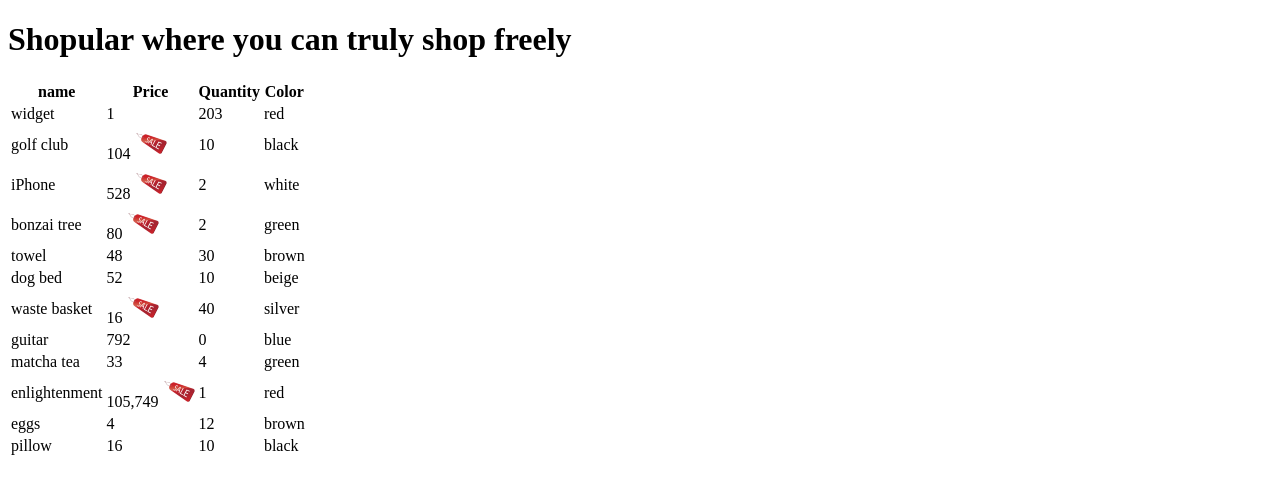
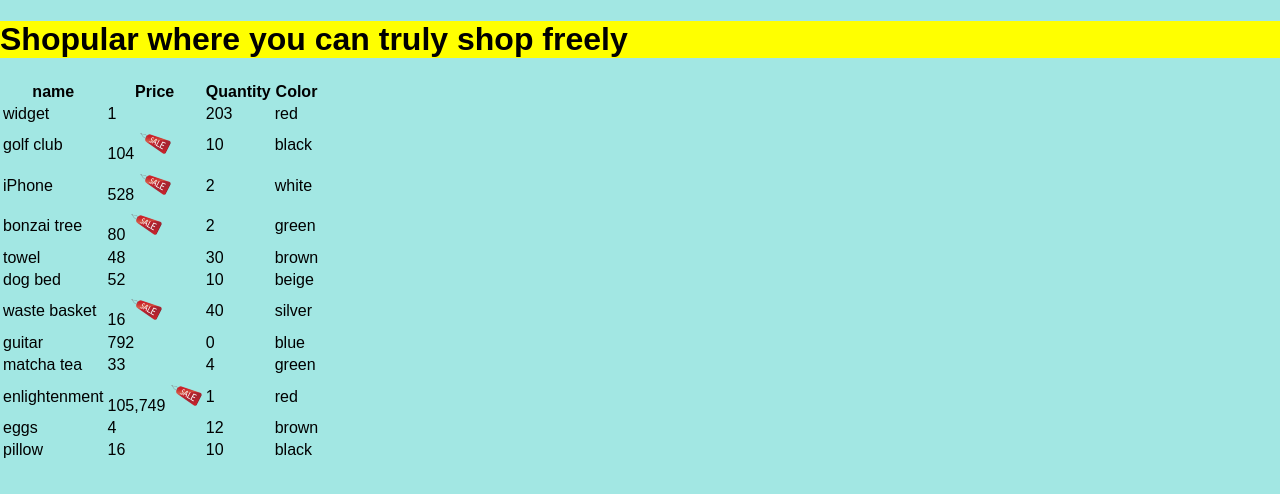
Before and after one commit to syedali575/shopular, a website: page index.html in a window 1280 px wide. Drawn offline with nearby package versions, Linux system fonts and the light colour scheme.

Commit message:
Installed normalize.css and working on styling

```diff
--- a/index.html
+++ b/index.html
@@ -4,17 +4,20 @@
 <head>
   <meta charset="utf-8">
   <title>Shopular</title>
+
+  <link rel="stylesheet" href="normalize.css" type="text/css">
+  <link rel="stylesheet" href="style.css" type="text/css">
 </head>
 
 
 <body>
   <header>
-
+    <h1>Shopular where you can truly shop freely</h1>
   </header>
 
   <main ng-controller="ShopController as sale">
 
-        <h1>Shopular where you can truly shop freely</h1>
+
 
     <table>
       <th>name</th>
@@ -22,13 +25,7 @@
       <th>Quantity</th>
       <th>Color</th>
 
-
-
-
-
-
       <tr ng-repeat="item in sale.items">
-
         <td>{{item.name}}</td>
         <td>{{(item.price - item.discount) * sale.taxRate | number:0}}
           <img src="image/sale.jpg" ng-hide="item.discount > 0"></td>
--- a/package.json
+++ b/package.json
@@ -17,6 +17,7 @@
   },
   "homepage": "https://github.com/syedali575/shopular#readme",
   "dependencies": {
-    "angular": "^1.5.9"
+    "angular": "^1.5.9",
+    "normalize": "*"
   }
 }
--- /dev/null
+++ b/sass/_body.scss
@@ -0,0 +1,3 @@
+body {
+  background-color: $bodyBackGroudColor;
+}
--- /dev/null
+++ b/sass/_header.scss
@@ -0,0 +1,3 @@
+header {
+  background-color: yellow;
+}
--- /dev/null
+++ b/sass/_variables.scss
@@ -0,0 +1 @@
+$bodyBackGroudColor:#a2e7e3;
--- /dev/null
+++ b/sass/main.scss
@@ -0,0 +1,3 @@
+@import "variables";
+@import "header";
+@import "body";
```
Also changed, not shown: normalize.css (added), style.css (added), 1 other file. Lines whose indentation alone changed are shown as unchanged.
